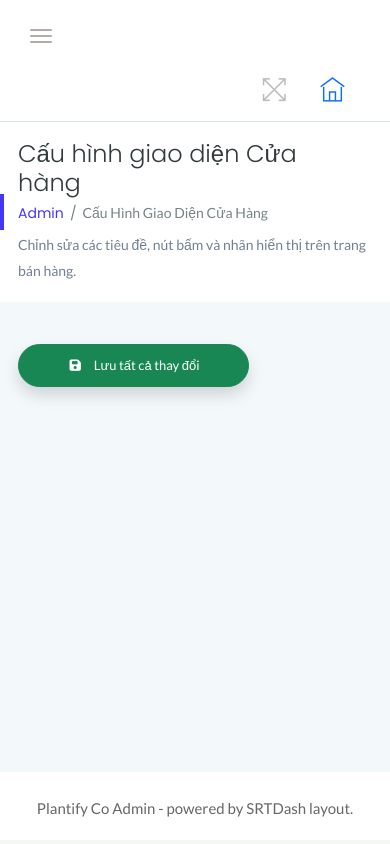
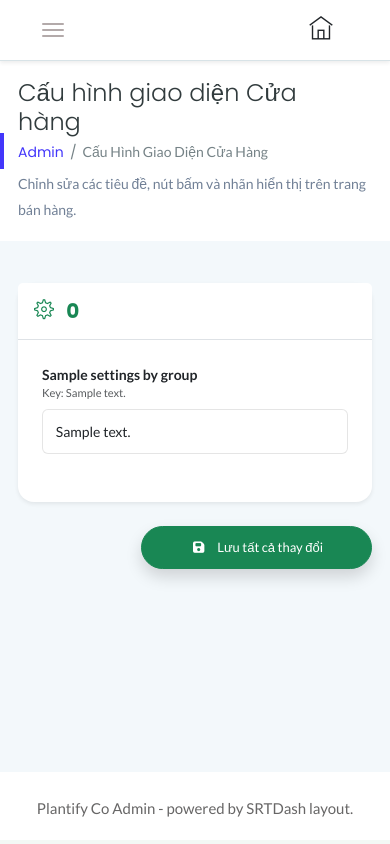
Before and after one commit to thailebachkhoa/Plantify-Co, a PHP site: the page made by app/Views/admin/shop-settings.php in a window 390 px wide. Run offline with PHP 8.4, Linux system fonts and the light colour scheme; the template is opened without the code that fills it: most values are stand-ins (such as "Sample title", 1, 10 or a date in 2020); data that the repository does not hold is empty; some libraries are stand-ins or nearby versions.

Commit message:
improved admin dashboard to be more responsive

```diff
--- a/app/Views/admin/includes/AdminLayout.php
+++ b/app/Views/admin/includes/AdminLayout.php
@@ -51,6 +51,25 @@ if (!function_exists('admin_layout_start')) {
 
             <?php echo $extraHead; ?>
             <script src="<?= $assetBase ?>/js/vendor/modernizr-2.8.3.min.js"></script>
+            <style>
+                @media (max-width: 991px) {
+
+                    /* Ép Sidebar nổi lên lớp cao nhất tuyệt đối */
+                    .sidebar-menu {
+                        z-index: 99999 !important;
+                    }
+
+                    .sbar_collapsed .sidebar-menu {
+                        z-index: 99999 !important;
+                    }
+
+                    /* Hạ lớp của khối nội dung chính xuống */
+                    .main-content {
+                        position: relative !important;
+                        z-index: 1 !important;
+                    }
+                }
+            </style>
         </head>
 
         <body>
--- a/app/Views/admin/includes/Header.php
+++ b/app/Views/admin/includes/Header.php
@@ -2,39 +2,44 @@
 
 /**
  * File: admin/includes/Header.php
- * Chuc nang: Header/topbar admin theo SRTDash.
+ * Chuc nang: Header/topbar admin theo SRTDash đã fix Responsive.
  */
 
 if (!function_exists('admin_render_header')) {
     function admin_render_header($pageTitle = 'Admin')
     {
 ?>
-        <div class="header-area">
-            <div class="row align-items-center">
-                <div class="col-md-6 col-sm-8 clearfix">
-                    <div class="nav-btn float-start">
+        <div class="header-area bg-white py-3 shadow-sm sticky-top" style="z-index:100;">
+            <div class="container-fluid px-0">
+                <div class="row align-items-center m-0 justify-content-between">
+                    <div class="col-8 col-md-6 d-flex align-items-center gap-3">
+                        <div class="nav-btn mb-0 mt-0">
                             <span></span>
                             <span></span>
                             <span></span>
                         </div>
-                    <div class="admin-header-title float-start">
-                        <span>Plantify Admin</span>
-                        <strong><?php echo e($pageTitle); ?></strong>
+                        <div class="admin-header-title d-none d-sm-block text-truncate mb-0 mt-0" style="max-width: 80%;">
+                            <span class="d-none d-md-inline text-muted me-1">Plantify Admin /</span>
+                            <strong class="text-dark"><?php echo e($pageTitle); ?></strong>
                         </div>
                     </div>
-                <div class="col-md-6 col-sm-4 clearfix">
-                    <ul class="notification-area float-end">
-                        <li id="full-view"><i class="ti-fullscreen"></i></li>
-                        <li id="full-view-exit"><i class="ti-zoom-out"></i></li>
+
+                    <div class="col-4 col-md-6 d-flex justify-content-end align-items-center">
+                        <ul class="notification-area d-flex align-items-center justify-content-end list-unstyled mb-0 gap-3" style="padding: 0; margin: 0;">
+                            <li id="full-view" class="d-none d-md-block"><i class="ti-fullscreen fs-5"></i></li>
+                            <li id="full-view-exit" class="d-none d-md-block"><i class="ti-zoom-out fs-5"></i></li>
+
                             <li>
-                            <a href="<?= BASE_URL ?>" title="Xem website" aria-label="Xem website">
-                                <i class="ti-home" style="font-size: 25px; vertical-align: middle;"></i>
+                                <a href="<?= BASE_URL ?>" title="Xem website" aria-label="Xem website" class="text-dark text-decoration-none">
+                                    <i class="ti-home" style="font-size: 24px;"></i>
                                 </a>
                             </li>
                         </ul>
                     </div>
                 </div>
             </div>
+        </div>
 <?php
     }
 }
+?>
--- a/app/Views/admin/shop-settings.php
+++ b/app/Views/admin/shop-settings.php
@@ -2,42 +2,8 @@
 
 /**
  * File: admin/shop_settings.php
- * Chức năng: Cấu hình các câu chữ, nhãn (site_content) cho trang Shop và Chi tiết sản phẩm.
  */
 require_once __DIR__ . '/includes/AdminLayout.php';
-
-$pageTitle = 'Cấu hình Cửa hàng | Plantify Admin';
-$db = Database::getInstance();
-$message = '';
-$error = '';
-
-
-if ($_SERVER['REQUEST_METHOD'] === 'POST' && isset($_POST['update_shop_content'])) {
-    try {
-        $contents = $_POST['content'] ?? [];
-        foreach ($contents as $key => $value) {
-            $db->query("UPDATE site_content SET content_value = :val WHERE content_key = :key");
-            $db->bind(':val', $row_value = $value); // Giữ nguyên value, không strip tags nếu cần dùng HTML nhẹ
-            $db->bind(':key', $key);
-            $db->execute();
-        }
-        $message = "Đã cập nhật các cấu hình cửa hàng thành công!";
-    } catch (Exception $e) {
-        $error = "Có lỗi xảy ra: " . $e->getMessage();
-    }
-}
-
-
-$db->query("SELECT * FROM site_content
-            WHERE content_group IN ('Trang cửa hàng', 'Trang chi tiết SP', 'Trang giỏ hàng')
-            ORDER BY FIELD(content_group, 'Trang cửa hàng', 'Trang chi tiết SP', 'Trang giỏ hàng'), id ASC");
-$allSettings = $db->resultSet();
-
-
-$groups = [];
-foreach ($allSettings as $item) {
-    $groups[$item['content_group']][] = $item;
-}
 
 admin_layout_start([
     'pageTitle' => $pageTitle,
@@ -48,22 +14,27 @@ admin_layout_start([
 
 <div class="row">
     <div class="col-12 mt-4">
-        <?php if ($message): ?>
+        <?php if (isset($_SESSION['admin_success'])): ?>
             <div class="alert alert-success alert-dismissible fade show" role="alert">
-                <i class="fa fa-check-circle me-2"></i> <?= $message ?>
+                <i class="fa fa-check-circle me-2"></i> <?= $_SESSION['admin_success'];
+                                                        unset($_SESSION['admin_success']); ?>
                 <button type="button" class="btn-close" data-bs-dismiss="alert" aria-label="Close"></button>
             </div>
         <?php endif; ?>
 
-        <?php if ($error): ?>
-            <div class="alert alert-danger"><?= $error ?></div>
+        <?php if (isset($_SESSION['admin_error'])): ?>
+            <div class="alert alert-danger alert-dismissible fade show" role="alert">
+                <i class="fa fa-exclamation-circle me-2"></i> <?= $_SESSION['admin_error'];
+                                                                unset($_SESSION['admin_error']); ?>
+                <button type="button" class="btn-close" data-bs-dismiss="alert" aria-label="Close"></button>
+            </div>
         <?php endif; ?>
 
         <form action="" method="POST">
-            <?php foreach ($groups as $groupName => $items): ?>
+            <?php foreach ($settingsByGroup as $groupName => $items): ?>
                 <div class="card shadow-sm border-0 rounded-4 mb-4">
                     <div class="card-header bg-white border-bottom py-3">
-                        <h5 class="mb-0 text-success fw-bold"><i class="ti-settings me-2"></i> <?= $groupName ?></h5>
+                        <h5 class="mb-0 text-success fw-bold"><i class="ti-settings me-2"></i> <?= htmlspecialchars($groupName) ?></h5>
                     </div>
                     <div class="card-body p-4">
                         <div class="row">
@@ -86,7 +57,7 @@ admin_layout_start([
                 </div>
             <?php endforeach; ?>
 
-            <div class="settings-actions mb-5">
+            <div class="settings-actions mb-5 text-end">
                 <button type="submit" name="update_shop_content" class="btn btn-success btn-lg px-5 rounded-pill shadow">
                     <i class="fa-solid fa-save me-2"></i> Lưu tất cả thay đổi
                 </button>
```
Also changed, not shown: app/Controllers/AdminController.php (+25 -2 lines), app/Models/Content.php (+25 -0 lines), public/assets/css/style.css. Lines whose indentation alone changed are shown as unchanged.
